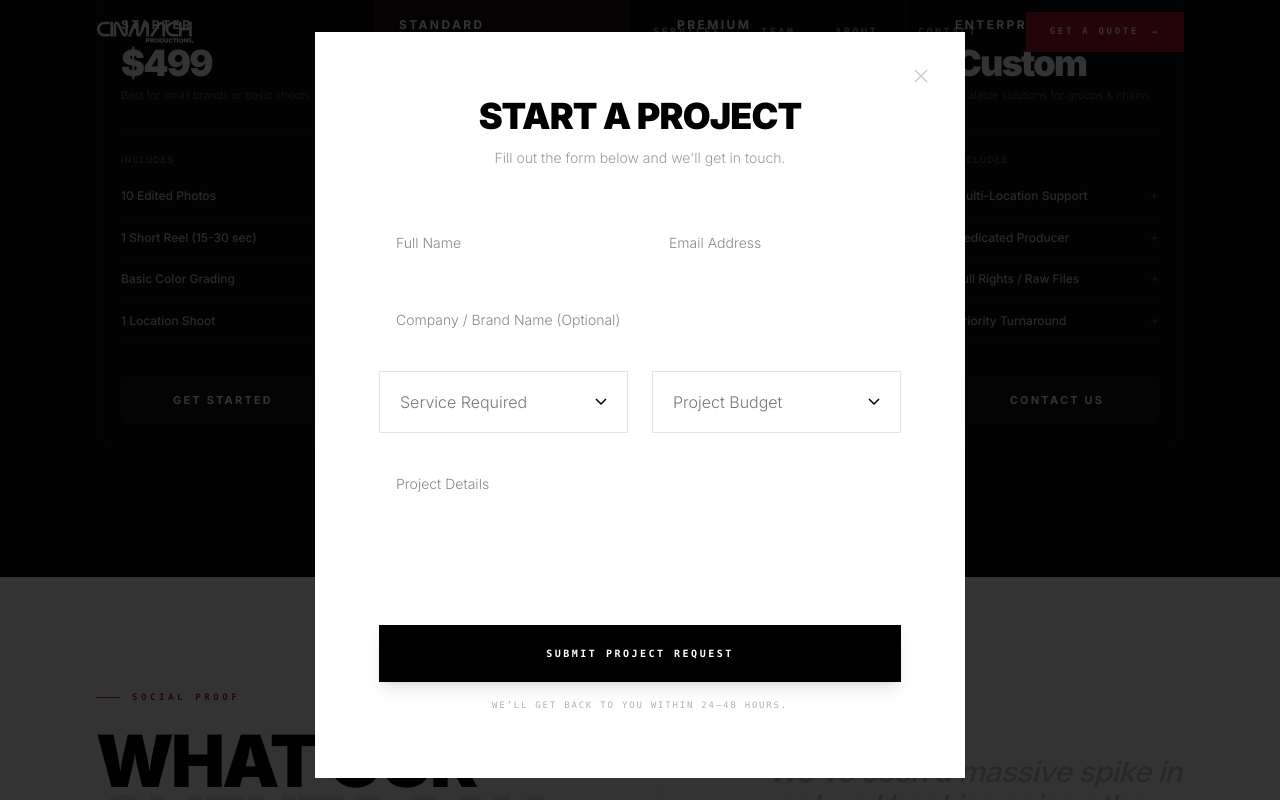
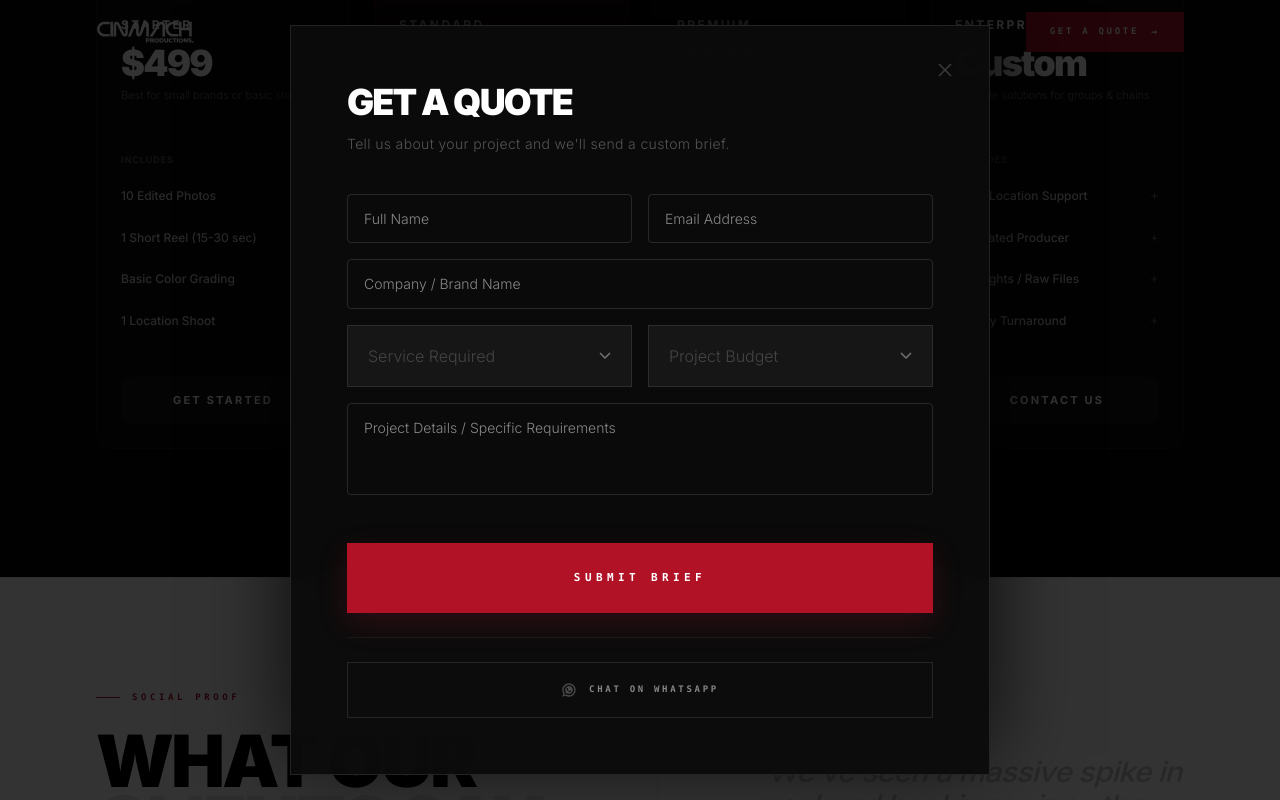
Before and after one commit to waximhq-spec/BH-MARKETING-WEB, a Next.js app: page / in a window 1280 px wide. Both pictures are taken after a click on the button "GET STARTED". Shown: the part 7440-8240 px from the top of the page. Built offline with nearby package versions, Linux system fonts and the light colour scheme.

Commit message:
form in  mb

```diff
--- a/app/page.tsx
+++ b/app/page.tsx
@@ -333,7 +333,7 @@ export default function LandingPage() {
                         </div>
 
                         <button className="group/btn w-full bg-white text-black h-[50px] font-mono font-bold text-[10px] tracking-[0.3em] uppercase mt-2 hover:bg-[#B11226] hover:text-white active:scale-95 active:bg-[#8B101F] transition-all duration-500 shadow-xl flex items-center justify-center gap-4 overflow-hidden relative">
-                          <span className="relative z-10">Get a Quote</span>
+                          <span className="relative z-10">Book Your Shoot</span>
                           <span className="relative z-10 transform group-hover/btn:translate-x-2 transition-transform duration-500 text-lg">→</span>
                         </button>
                       </form>
--- a/components/ProjectModal.tsx
+++ b/components/ProjectModal.tsx
@@ -47,16 +47,16 @@ function CustomSelect({
       <button
         type="button"
         onClick={() => setIsOpen(!isOpen)}
-        className="w-full bg-white border border-[#e5e5e5] text-black py-4 px-5 text-left flex justify-between items-center transition-all duration-300 focus:border-black"
+        className="w-full bg-white/5 border border-white/10 text-white py-4 px-5 text-left flex justify-between items-center transition-all duration-300 focus:border-[#B11226]/50"
       >
-        <span className={value ? "text-black" : "text-[#777]"}>
+        <span className={value ? "text-white" : "text-white/20"}>
           {value || label}
         </span>
         <motion.svg
           animate={{ rotate: isOpen ? 180 : 0 }}
           width="12" height="8" viewBox="0 0 12 8" fill="none"
         >
-          <path d="M1 1L6 6L11 1" stroke="black" strokeWidth="1.5" />
+          <path d="M1 1L6 6L11 1" stroke="currentColor" strokeWidth="1.5" className="text-white/40" />
         </motion.svg>
       </button>
 
@@ -66,7 +66,7 @@ function CustomSelect({
             initial={{ opacity: 0, y: 10 }}
             animate={{ opacity: 1, y: 0 }}
             exit={{ opacity: 0, y: 10 }}
-            className="absolute z-50 top-full left-0 right-0 mt-2 bg-white border border-[#e5e5e5] shadow-xl"
+            className="absolute z-50 top-full left-0 right-0 mt-2 bg-[#111] border border-white/10 shadow-2xl overflow-hidden"
           >
             {options.map((opt) => (
               <button
@@ -76,7 +76,7 @@ function CustomSelect({
                   onChange(opt);
                   setIsOpen(false);
                 }}
-                className="w-full text-left px-5 py-3 text-black hover:bg-black hover:text-white transition-colors text-sm"
+                className="w-full text-left px-5 py-3 text-white/60 hover:bg-[#B11226] hover:text-white transition-colors text-sm"
               >
                 {opt}
               </button>
@@ -92,12 +92,22 @@ export default function ProjectModal() {
   const { isProjectModalOpen, closeProjectModal } = useModal();
   const [formData, setFormData] = useState({
     name: "",
+    phone: "",
     email: "",
     company: "",
     service: "",
     budget: "",
     details: "",
   });
+
+  const [isMobile, setIsMobile] = useState(false);
+
+  useEffect(() => {
+    const checkMobile = () => setIsMobile(window.innerWidth < 768);
+    checkMobile();
+    window.addEventListener("resize", checkMobile);
+    return () => window.removeEventListener("resize", checkMobile);
+  }, []);
 
   // Lock body scroll
   useEffect(() => {
@@ -108,37 +118,31 @@ export default function ProjectModal() {
     }
   }, [isProjectModalOpen]);
 
-  // Handle escape key
-  useEffect(() => {
-    const handleKeyDown = (e: KeyboardEvent) => {
-      if (e.key === "Escape") closeProjectModal();
-    };
-    window.addEventListener("keydown", handleKeyDown);
-    return () => window.removeEventListener("keydown", handleKeyDown);
-  }, [closeProjectModal]);
-
   return (
-    <AnimatePresence>
+    <AnimatePresence mode="wait">
       {isProjectModalOpen && (
         <motion.div
           initial={{ opacity: 0 }}
           animate={{ opacity: 1 }}
           exit={{ opacity: 0 }}
-          className="fixed inset-0 z-[999] flex items-center justify-center bg-black/80 p-4 md:p-8 overflow-y-auto"
+          className="fixed inset-0 z-[999] flex items-end md:items-center justify-center bg-black/90 md:bg-black/80 md:p-8 overflow-y-auto"
           onClick={closeProjectModal}
         >
           <motion.div
-            initial={{ scale: 0.95, opacity: 0 }}
-            animate={{ scale: 1, opacity: 1 }}
-            exit={{ scale: 0.95, opacity: 0 }}
-            className="relative w-full max-w-[650px] bg-white p-8 md:p-16 my-auto"
+            initial={{ y: "100%", opacity: 0, scale: 1 }}
+            animate={{ y: 0, opacity: 1, scale: 1 }}
+            exit={{ y: "100%", opacity: 0 }}
+            transition={{ type: "spring", damping: 30, stiffness: 300, mass: 0.8 }}
+            className={`relative w-full ${isMobile ? "max-w-full" : "max-w-[700px]"} bg-[#0B0B0B]/95 backdrop-blur-2xl p-8 md:p-14 border-t md:border border-white/10 rounded-t-[32px] md:rounded-none shadow-[0_-20px_80px_rgba(0,0,0,0.8)]`}
             onClick={(e) => e.stopPropagation()}
           >
-            {/* Close Button */}
+            {/* Grabber for Mobile */}
+            <div className="w-12 h-1 bg-white/10 rounded-full mx-auto mb-10 md:hidden" />
+
+            {/* Close Button (Desktop Only) */}
             <button
               onClick={closeProjectModal}
-              className="absolute top-6 right-6 p-2 text-black/20 hover:text-black transition-colors"
-              aria-label="Close modal"
+              className="hidden md:flex absolute top-6 right-6 p-2 text-white/20 hover:text-white transition-colors"
             >
               <svg width="24" height="24" viewBox="0 0 24 24" fill="none" stroke="currentColor" strokeWidth="1.5">
                 <path d="M6 18L18 6M6 6l12 12" />
@@ -146,28 +150,59 @@ export default function ProjectModal() {
             </button>
 
             {/* Header */}
-            <div className="mb-12 text-center">
-              <h2 className="text-black font-black text-3xl md:text-4xl tracking-tight mb-3">
-                START A PROJECT
+            <div className="mb-10 text-center md:text-left">
+              <h2 className="text-white font-black text-3xl md:text-4xl tracking-tighter mb-3 uppercase">
+                {isMobile ? "Book Your Shoot" : "Get a Quote"}
               </h2>
-              <p className="text-black/40 font-light text-sm">
-                Fill out the form below and we&apos;ll get in touch.
+              <p className="text-white/30 font-light text-sm tracking-wide">
+                {isMobile ? "Fill this in and we'll get back instantly." : "Tell us about your project and we'll send a custom brief."}
               </p>
             </div>
 
             {/* Form */}
             <form
-              className="flex flex-col gap-6"
+              className="flex flex-col gap-4"
               onSubmit={(e) => {
                 e.preventDefault();
                 console.log("Form submitted:", formData);
               }}
             >
-              <div className="flex flex-col md:flex-row gap-6">
+              <div className="space-y-4">
+                {isMobile ? (
+                  /* MOBILE SHORT FORM */
+                  <>
+                    <input
+                      type="text"
+                      placeholder="Your Name"
+                      className="w-full bg-white/[0.03] border border-white/10 text-white py-4 px-6 focus:outline-none focus:border-[#B11226]/50 transition-all placeholder:text-white/10 rounded-none text-base"
+                      required
+                      value={formData.name}
+                      onChange={(e) => setFormData({...formData, name: e.target.value})}
+                    />
+                    <input
+                      type="tel"
+                      placeholder="Phone / WhatsApp Number"
+                      className="w-full bg-white/[0.03] border border-white/10 text-white py-4 px-6 focus:outline-none focus:border-[#B11226]/50 transition-all placeholder:text-white/10 rounded-none text-base"
+                      required
+                      value={formData.phone}
+                      onChange={(e) => setFormData({...formData, phone: e.target.value})}
+                    />
+                    <input
+                      type="text"
+                      placeholder="Business Name (Optional)"
+                      className="w-full bg-white/[0.03] border border-white/10 text-white py-4 px-6 focus:outline-none focus:border-[#B11226]/50 transition-all placeholder:text-white/10 rounded-none text-base"
+                      value={formData.company}
+                      onChange={(e) => setFormData({...formData, company: e.target.value})}
+                    />
+                  </>
+                ) : (
+                  /* DESKTOP DETAILED FORM */
+                  <>
+                    <div className="grid grid-cols-2 gap-4">
                       <input
                         type="text"
                         placeholder="Full Name"
-                  className="flex-1 bg-white border border-[#e5e5e5] text-black py-4 px-5 focus:outline-none focus:border-black transition-all placeholder:text-black/30"
+                        className="w-full bg-white/[0.03] border border-white/10 text-white py-4 px-6 focus:outline-none focus:border-[#B11226]/50 transition-all placeholder:text-white/10 rounded-none text-sm"
                         required
                         value={formData.name}
                         onChange={(e) => setFormData({...formData, name: e.target.value})}
@@ -175,22 +210,20 @@ export default function ProjectModal() {
                       <input
                         type="email"
                         placeholder="Email Address"
-                  className="flex-1 bg-white border border-[#e5e5e5] text-black py-4 px-5 focus:outline-none focus:border-black transition-all placeholder:text-black/30"
+                        className="w-full bg-white/[0.03] border border-white/10 text-white py-4 px-6 focus:outline-none focus:border-[#B11226]/50 transition-all placeholder:text-white/10 rounded-none text-sm"
                         required
                         value={formData.email}
                         onChange={(e) => setFormData({...formData, email: e.target.value})}
                       />
                     </div>
-
                     <input
                       type="text"
-                placeholder="Company / Brand Name (Optional)"
-                className="w-full bg-white border border-[#e5e5e5] text-black py-4 px-5 focus:outline-none focus:border-black transition-all placeholder:text-black/30"
+                      placeholder="Company / Brand Name"
+                      className="w-full bg-white/[0.03] border border-white/10 text-white py-4 px-6 focus:outline-none focus:border-[#B11226]/50 transition-all placeholder:text-white/10 rounded-none text-sm"
                       value={formData.company}
                       onChange={(e) => setFormData({...formData, company: e.target.value})}
                     />
-
-              <div className="flex flex-col md:flex-row gap-6">
+                    <div className="grid grid-cols-2 gap-4">
                       <CustomSelect
                         label="Service Required"
                         options={SERVICES}
@@ -204,26 +237,48 @@ export default function ProjectModal() {
                         onChange={(val) => setFormData({...formData, budget: val})}
                       />
                     </div>
+                  </>
+                )}
 
                 <textarea
-                rows={4}
-                placeholder="Project Details"
-                className="w-full bg-white border border-[#e5e5e5] text-black py-4 px-5 focus:outline-none focus:border-black transition-all resize-none placeholder:text-black/30"
-                required
+                  rows={3}
+                  placeholder={isMobile ? "Briefly tell us what you need" : "Project Details / Specific Requirements"}
+                  className="w-full bg-white/[0.03] border border-white/10 text-white py-4 px-6 focus:outline-none focus:border-[#B11226]/50 transition-all resize-none placeholder:text-white/10 rounded-none text-base"
                   value={formData.details}
                   onChange={(e) => setFormData({...formData, details: e.target.value})}
                 ></textarea>
+              </div>
 
-              <div className="mt-4 flex flex-col gap-4">
+              <div className="mt-6 flex flex-col gap-4">
                 <button
                   type="submit"
-                  className="w-full bg-black text-white font-mono font-bold text-[10px] tracking-[0.25em] uppercase py-5 hover:bg-black/90 active:scale-[0.98] transition-all duration-300 shadow-lg"
+                  className="w-full bg-[#B11226] text-white font-mono font-black text-[11px] tracking-[0.4em] uppercase h-[70px] hover:bg-[#8B101F] active:scale-[0.98] transition-all duration-300 shadow-[0_10px_30px_rgba(177,18,38,0.2)]"
                 >
-                  Submit Project Request
+                  {isMobile ? "Send Request" : "Submit Brief"}
                 </button>
-                <p className="text-black/30 font-mono text-[9px] tracking-[0.2em] uppercase text-center">
-                  We’ll get back to you within 24–48 hours.
-                </p>
+
+                <div className="flex items-center gap-4 py-2">
+                  <div className="flex-1 h-px bg-white/5" />
+                </div>
+
+                <a
+                  href="https://wa.me/97333333333"
+                  target="_blank"
+                  rel="noopener noreferrer"
+                  className="w-full border border-white/10 bg-transparent text-white/50 font-mono font-bold text-[9px] tracking-[0.3em] uppercase h-[56px] flex items-center justify-center gap-3 hover:bg-white/5 hover:text-white transition-all active:scale-[0.98]"
+                >
+                  <svg width="16" height="16" viewBox="0 0 24 24" fill="currentColor" className="opacity-50">
+                    <path d="M12.031 6.172c-3.181 0-5.767 2.586-5.768 5.766-.001 1.298.38 2.27 1.019 3.287l-.582 2.128 2.182-.573c.978.58 1.911.928 3.145.929 3.178 0 5.767-2.587 5.768-5.766 0-3.18-2.587-5.771-5.764-5.771zm3.392 8.244c-.144.405-.837.774-1.17.824-.299.045-.677.063-1.092-.069-.252-.08-.575-.187-.988-.365-1.739-.751-2.874-2.522-2.961-2.638-.087-.117-.708-.941-.708-1.803 0-.861.449-1.284.609-1.455.16-.171.348-.214.464-.214.116 0 .232.001.334.006.109.004.254-.041.399.31.144.354.493 1.204.536 1.29.043.087.072.188.014.305-.058.116-.087.188-.174.29-.087.101-.183.225-.261.305-.087.087-.178.182-.077.354.101.171.449.741.965 1.201.664.591 1.223.774 1.397.86.174.087.275.073.376-.041.101-.116.434-.506.55-.68.116-.174.232-.145.391-.087.159.058 1.013.477 1.187.564.174.087.29.13.334.203.041.07.041.405-.104.81zM12 2C6.477 2 2 6.477 2 12c0 1.891.526 3.66 1.438 5.17L2 22l4.99-1.398A9.954 9.954 0 0 0 12 22c5.523 0 10-4.477 10-10S17.523 2 12 2zm0 18c-1.477 0-2.866-.395-4.066-1.078l-.291-.166-3.024.846.862-3.148-.184-.294A7.957 7.957 0 0 1 4 12c0-4.411 3.589-8 8-8s8 3.589 8 8-3.589 8-8 8z" />
+                  </svg>
+                  Chat on WhatsApp
+                </a>
+
+                <button
+                  onClick={closeProjectModal}
+                  className="mt-2 text-white/10 font-mono text-[9px] uppercase tracking-[0.4em] py-4 md:hidden border-t border-white/5"
+                >
+                  Return to Site
+                </button>
               </div>
             </form>
           </motion.div>
```
Lines whose indentation alone changed are shown as unchanged.
